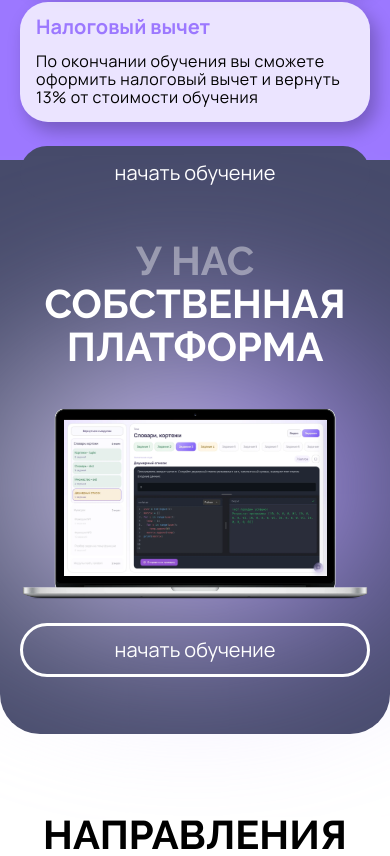
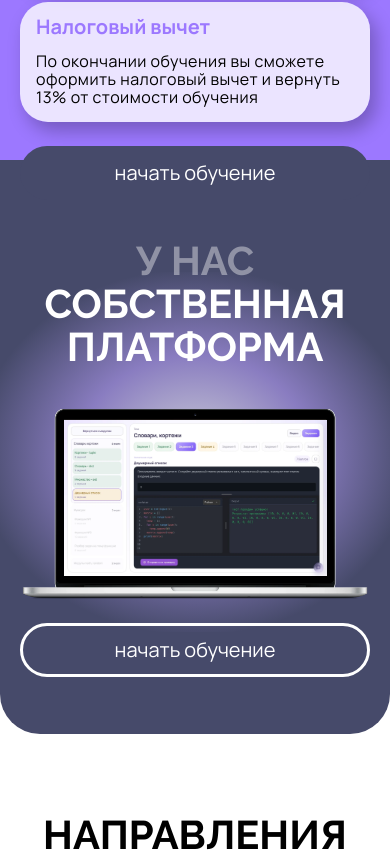
Before and after one commit to rafailvv/innoprog-website, a React (Vite) app: page / in a window 390 px wide. Shown: the part 2108-2964 px from the top of the page. Built offline with nearby package versions, Linux system fonts and the light colour scheme.

Commit message:
Fix Safari mobile scroll blanking

```diff
--- a/src/app/App.tsx
+++ b/src/app/App.tsx
@@ -2,9 +2,11 @@ import MainScreen from "../imports/MainScreenDesktop/MainScreenDesktop";
 import heroBackgroundUrl from "../imports/MainScreenDesktop/559076f97b29b552f98b8ef64abca31d3d16d281.opt.webp";
 import heroPersonUrl from "../imports/MainScreenDesktop/a9544174871795971e5fb7802195e10ce3fa4432.opt.webp";
 import MainScreenMobile from "../imports/MainScreenMobile/MainScreenMobile";
+import platformLaptopUrl from "../imports/MainScreenDesktop/apple-mockup-pro-drive-air.opt.webp";
+import platformScreenUrl from "../imports/MainScreenDesktop/8203cbb984ade08a409e3cb123b62173d36af946.opt.webp";
 import heroMobileUrl from "../imports/MainScreenMobile/hero-mobile.webp";
 import { useEffect, useState } from "react";
-import type { KeyboardEvent, MouseEvent } from "react";
+import type { CSSProperties, KeyboardEvent, MouseEvent } from "react";
 
 const DESKTOP_DESIGN = {
   width: 1440,
@@ -68,7 +70,7 @@ function getViewportState() {
 
 function getCriticalAssets(isMobile: boolean) {
   return isMobile
-    ? ["/logo_education.png", heroMobileUrl]
+    ? ["/logo_education.png", heroMobileUrl, platformLaptopUrl, platformScreenUrl]
     : ["/logo_education.png", heroPersonUrl, heroBackgroundUrl];
 }
 
@@ -583,6 +585,18 @@ export default function App() {
   };
 
   const activeDesign = viewport.design;
+  const canvasStyle = viewport.isMobile
+    ? ({
+      width: `${activeDesign.width}px`,
+      height: `${activeDesign.height}px`,
+      transform: "none",
+      zoom: viewport.scale,
+    } as CSSProperties & { zoom: number })
+    : {
+      width: `${activeDesign.width}px`,
+      height: `${activeDesign.height}px`,
+      transform: `translateX(-50%) scale(${viewport.scale})`,
+    };
 
   return (
     <main
@@ -602,11 +616,7 @@ export default function App() {
         className={["site-canvas", viewport.isMobile ? "site-canvas--mobile" : ""]
           .filter(Boolean)
           .join(" ")}
-        style={{
-          width: `${activeDesign.width}px`,
-          height: `${activeDesign.height}px`,
-          transform: `translateX(-50%) scale(${viewport.scale})`,
-        }}
+        style={canvasStyle}
       >
         {viewport.isMobile ? <MainScreenMobile /> : <MainScreen />}
       </div>
--- a/src/imports/MainScreenMobile/MainScreenMobile.tsx
+++ b/src/imports/MainScreenMobile/MainScreenMobile.tsx
@@ -340,11 +340,11 @@ function Group8() {
     <div className="grid-cols-[max-content] grid-rows-[max-content] inline-grid leading-[0] place-items-start relative shrink-0">
       <div className="col-1 h-[190px] ml-0 mt-0 relative row-1 w-[350px]" data-name="70211-apple-mockup-pro-drive-air-laptops-disc 1">
         <div className="absolute inset-0 overflow-hidden pointer-events-none">
-          <img alt="" decoding="async" loading="lazy" className="absolute h-[155.61%] left-[-9.24%] max-w-none top-[-27.19%] w-[118.48%]" src={img70211AppleMockupProDriveAirLaptopsDisc1} />
+          <img alt="" decoding="async" fetchPriority="high" loading="eager" className="absolute h-[155.61%] left-[-9.24%] max-w-none top-[-27.19%] w-[118.48%]" src={img70211AppleMockupProDriveAirLaptopsDisc1} />
         </div>
       </div>
       <div className="col-1 h-[156px] ml-[44px] mt-[11px] relative row-1 w-[263px]" data-name="image 118">
-        <img alt="" decoding="async" loading="lazy" className="absolute inset-0 max-w-none object-cover pointer-events-none size-full" src={imgImage118} />
+        <img alt="" decoding="async" fetchPriority="high" loading="eager" className="absolute inset-0 max-w-none object-cover pointer-events-none size-full" src={imgImage118} />
       </div>
     </div>
   );
@@ -362,30 +362,7 @@ function Frame146() {
 function Frame147() {
   return (
     <div className="absolute content-stretch flex flex-col gap-[24px] items-start left-[20px] top-[2348px] w-[350px]">
-      <div className="-translate-x-1/2 absolute flex h-[266.865px] items-center justify-center left-1/2 top-[113.18px] w-[409.999px]" style={{ "--transform-inner-width": "1200", "--transform-inner-height": "18" } as React.CSSProperties}>
-        <div className="flex-none rotate-[179.43deg]">
-          <div className="h-[262.831px] relative w-[407.409px]">
-            <div className="absolute inset-[-76.09%_-49.09%]">
-              <svg className="block size-full" fill="none" preserveAspectRatio="none" viewBox="0 0 807.409 662.831">
-                <g filter="url(#filter0_f_1_1111)" id="Ellipse 5">
-                  <ellipse cx="403.704" cy="331.416" fill="url(#paint0_linear_1_1111)" rx="203.704" ry="131.416" />
-                </g>
-                <defs>
-                  <filter colorInterpolationFilters="sRGB" filterUnits="userSpaceOnUse" height="662.831" id="filter0_f_1_1111" width="807.409" x="0" y="0">
-                    <feFlood floodOpacity="0" result="BackgroundImageFix" />
-                    <feBlend in="SourceGraphic" in2="BackgroundImageFix" mode="normal" result="shape" />
-                    <feGaussianBlur result="effect1_foregroundBlur_1_1111" stdDeviation="100" />
-                  </filter>
-                  <linearGradient gradientUnits="userSpaceOnUse" id="paint0_linear_1_1111" x1="200" x2="607.409" y1="331.416" y2="331.416">
-                    <stop stopColor="#9C78FF" />
-                    <stop offset="1" stopColor="white" />
-                  </linearGradient>
-                </defs>
-              </svg>
-            </div>
-          </div>
-        </div>
-      </div>
+      <div aria-hidden="true" className="-translate-x-1/2 absolute h-[360px] left-1/2 pointer-events-none rounded-full site-platform-glow top-[32px] w-[430px]" />
       <Frame146 />
       <div className="relative rounded-[40px] shrink-0 w-full">
         <div aria-hidden="true" className="absolute border-3 border-solid border-white inset-0 pointer-events-none rounded-[40px]" />
--- a/src/styles/index.css
+++ b/src/styles/index.css
@@ -43,7 +43,9 @@ body {
 }
 
 .site-canvas--mobile {
-  transform-origin: top center;
+  left: 0;
+  transform-origin: top left;
+  -webkit-font-smoothing: antialiased;
 }
 
 .site-canvas--mobile p,
@@ -232,6 +234,11 @@ button,
   opacity: 1;
 }
 
+.site-platform-glow {
+  background:
+    radial-gradient(ellipse at 50% 50%, rgba(255, 255, 255, 0.72) 0%, rgba(186, 161, 255, 0.58) 38%, rgba(156, 120, 255, 0) 72%);
+}
+
 [data-carousel-action] {
   cursor: pointer;
 }
```
